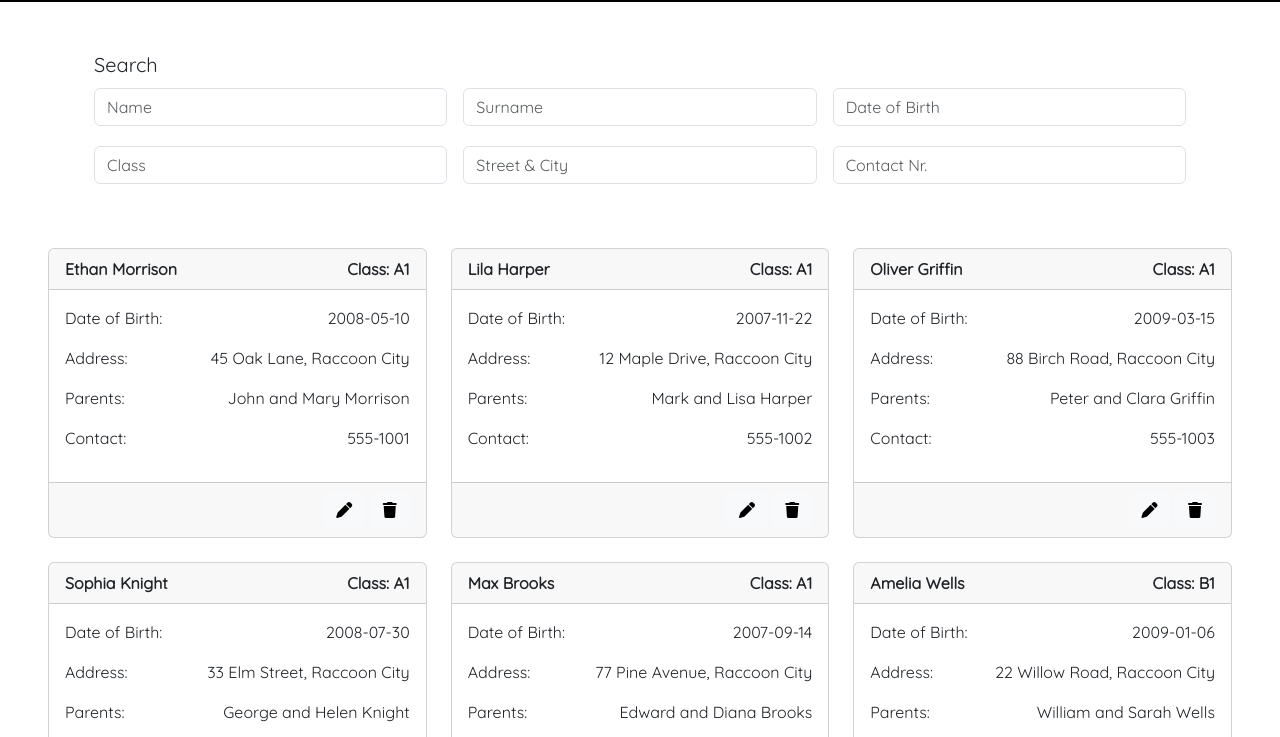
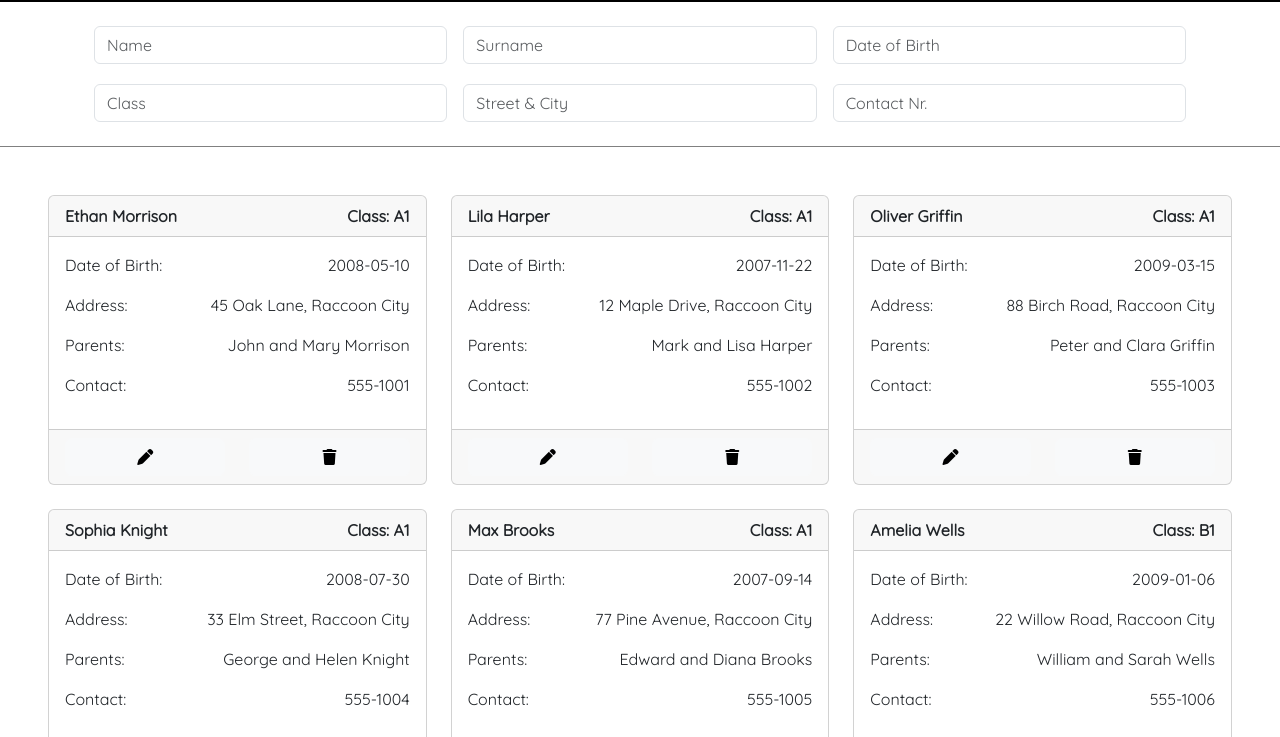
Before and after one commit to KonstancjaMG/SMS, a website with bundled scripts: page home.html in a window 1280 px wide. Both pictures are taken after a click on the button "Students". Shown: the part 63-800 px from the top of the page. Built offline with nearby package versions, Linux system fonts and the light colour scheme.

Commit message:
Styles adjustement to students page. Adjustement to the spacer creation.

```diff
--- a/css/styles.css
+++ b/css/styles.css
@@ -122,6 +122,11 @@ body {
     background-color: black;
 }
 
+.separator-grey {
+    height: 1px;
+    background-color: grey;
+}
+
 /* ------- CONTENT ------- */
 
 #contentWrapper {
--- a/js/content/students.js
+++ b/js/content/students.js
@@ -1,5 +1,6 @@
 import { students } from "../data.js";
 import { createStudentsEventListeners } from "../event_listeners/students_event_listeners.js";
+import {createSeparatorGrey} from '../utils/spacer.js'
 
 function createStudentsContent() {
   const contentContainer = document.getElementById('contentWrapper');
@@ -7,6 +8,7 @@ function createStudentsContent() {
       <div class="container" id="search-bar-container">
       ${createSearchBar()}
       </div>
+      ${createSeparatorGrey()}
       <div class="ps-5 pe-5" id="cardsColumn">
         ${createStudentCards(students)}
       </div>
@@ -15,8 +17,7 @@ function createStudentsContent() {
 
 function createSearchBar() {
   return `
-  <div class="container mb-3 mt-5">
-  <label for="first-row" class="form-label fs-5">Search</label>
+  <div class="container mb-3 mt-4 mb-4">
   <div id="first-row" class="row g-3 d-flex justify-content-center">
       <div class="col-md-4 col-sm-4">
           <input type="text" class="form-control" id="students-search-name" placeholder="Name">
@@ -47,7 +48,7 @@ function createSearchBar() {
 function createStudentCards(pStudentsArray) {
   const cards = pStudentsArray.map(student => {
       return `
-        <div class="col-12 col-md-6 col-lg-4 mb-4">
+        <div class="col-12 col-md-6 col-lg-6 col-xl-4 mb-4">
           <div class="card">
             <div class="card-header d-flex justify-content-between align-items-center fw-bold">
               <span>${student.name} ${student.surname}</span>
@@ -72,8 +73,14 @@ function createStudentCards(pStudentsArray) {
               </p>
             </div>
             <div class="card-footer text-end">
-              <button type="button" id="edit-btn" class="btn btn-light"><i class="fa-solid fa-pen"></i></button>
-              <button type="button" id="remove-btn" class="btn btn-light"><i class="fa-solid fa-trash"></i></button>
+            <div class="row">
+            <div class="col">
+              <button type="button" id="edit-btn" class="btn btn-light w-100"><i class="fa-solid fa-pen"></i></button>
+            </div>
+            <div class="col">
+              <button type="button" id="remove-btn" class="btn btn-light w-100"><i class="fa-solid fa-trash"></i></button>
+            </div>
+          </div>
             </div>
           </div>
         </div>
--- a/js/navigation.js
+++ b/js/navigation.js
@@ -1,4 +1,5 @@
 import { linksArray } from "./data.js";
+import { createSeparator } from "./utils/spacer.js";
 
 const app = document.getElementById("app");
 
@@ -23,6 +24,7 @@ const renderNav = () => {
       </div>
   </div>
 </nav>
+${createSeparator()}
 `;
 };
 
--- a/js/render.js
+++ b/js/render.js
@@ -4,7 +4,6 @@ import { renderContent } from "./content/content.js";
 
 const renderApp = () => {
     renderNav();
-    createSeparator();
     renderContent();
     // renderFooter();
   };
--- a/js/utils/spacer.js
+++ b/js/utils/spacer.js
@@ -1,9 +1,11 @@
 const app = document.getElementById("app");
 
 function createSeparator() {
-    const separator = document.createElement('div');
-    separator.classList.add('separator');
-    app.appendChild(separator);
+    return `<div class="separator"></div>`
 }
 
-export {createSeparator}
+function createSeparatorGrey() {
+    return `<div class="separator-grey"></div>`
+}
+
+export {createSeparator, createSeparatorGrey}
```
